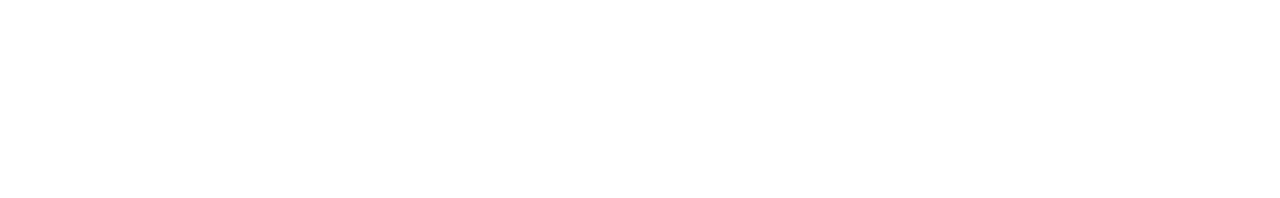
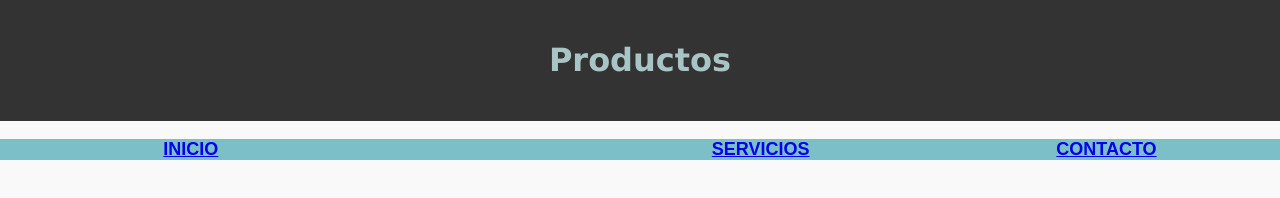
Before and after one commit to matiasq3/Grupo17-Desarrollo.github.io, a plain HTML site: page proyecto-curso-grupo17/practico/sitio/productos.html in a window 1280 px wide. Drawn offline with Linux system fonts and the light colour scheme.

Commit message:
cambie favicon y modifique el menu

```diff
--- a/proyecto-curso-grupo17/practico/index.html
+++ b/proyecto-curso-grupo17/practico/index.html
@@ -5,7 +5,7 @@
     <meta name="viewport" content="width=device-width, initial-scale=1.0">
     <title>Tienda de Artículos Informáticos</title>
     <link rel="stylesheet" href="../practico/css/estilos.css">
-    <link rel="icon" href="../practico/img/favicon-96x96.png" type="image/x-icon" />
+    <link rel="icon" href="../practico/img/favicon.ico" type="image/x-icon" />
 </head>
 <body>
     <header>
--- a/proyecto-curso-grupo17/practico/sitio/productos.html
+++ b/proyecto-curso-grupo17/practico/sitio/productos.html
@@ -0,0 +1,21 @@
+<!DOCTYPE html>
+<html lang="es">
+<head>
+    <meta charset="UTF-8">
+    <meta name="viewport" content="width=device-width, initial-scale=1.0">
+    <title>Tienda de Artículos Informáticos</title>
+    <link rel="stylesheet" href="../css/estilos.css">
+    <link rel="icon" href="../practico/img/favicon.ico" type="image/x-icon" />
+</head>
+<body>
+    <header>
+        <h1 class="tit">Productos</h1>
+    </header>
+<main>
+    <section>
+
+        <ul>
+            <li><a href="../index.html">INICIO</li>
+            <li><a href="../sitio/servicios.html">SERVICIOS</a></li>
+            <li><a href="../sitio/contacto.html">CONTACTO</a></li>
+        </ul>
```
Also changed, not shown: proyecto-curso-grupo17/practico/sitio/contacto.html (+14 -2 lines), proyecto-curso-grupo17/practico/sitio/servicios.html (+21 -0 lines), proyecto-curso-grupo17/practico/img/favicon.ico (added).
